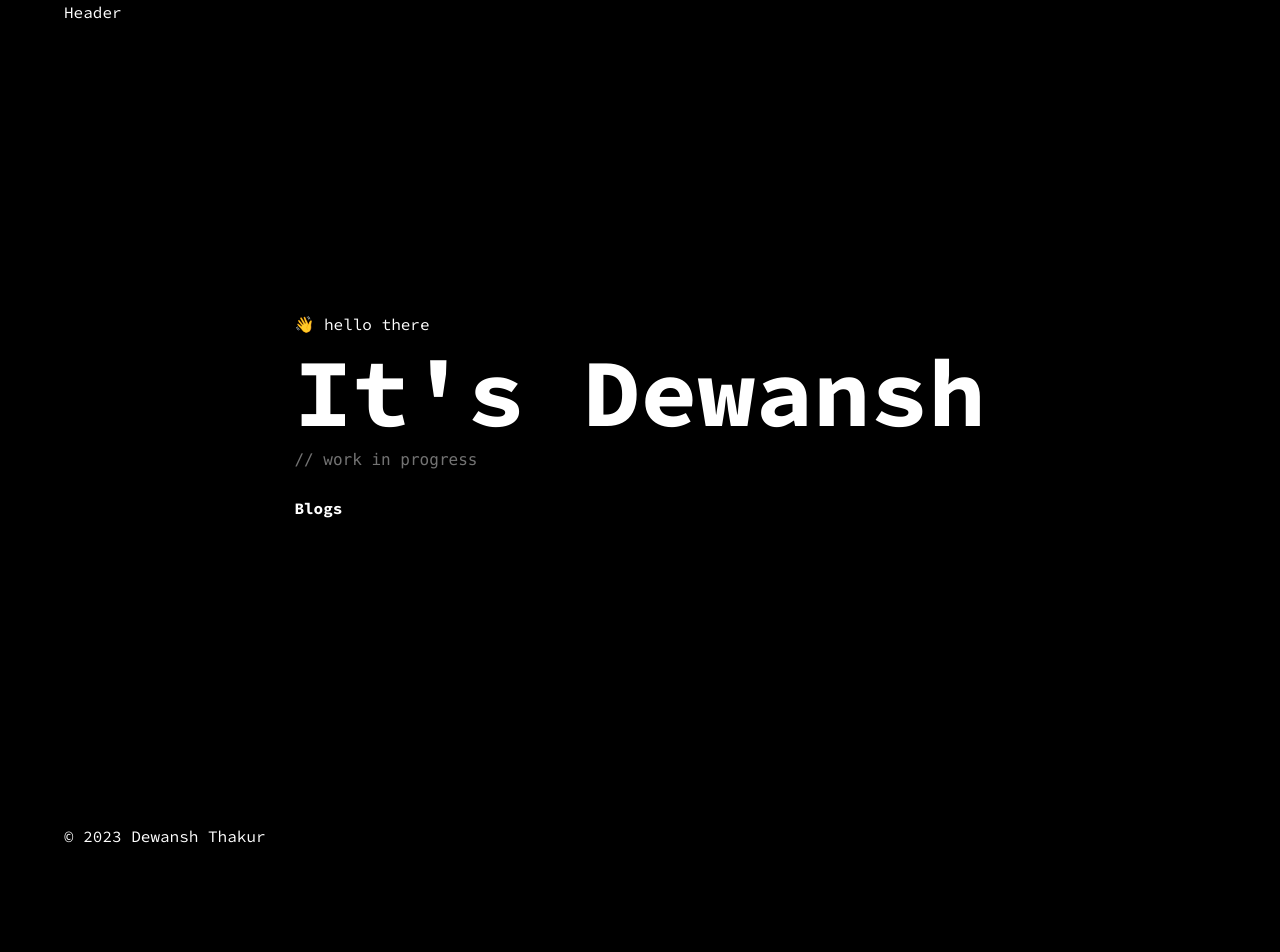
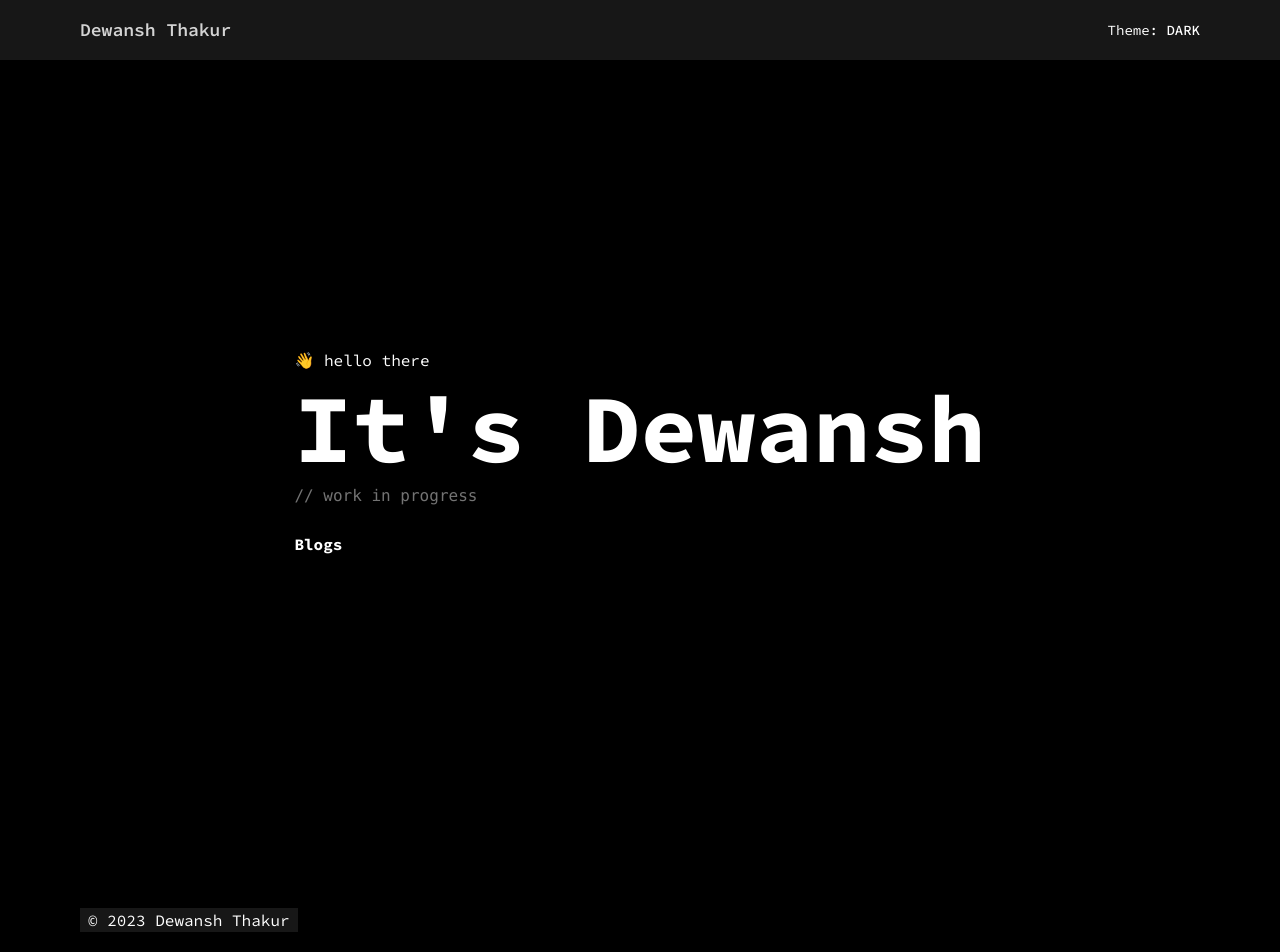
Before and after one commit to dewanshDT/p2.0, a Next.js app: page / in a window 1280 px wide. Shown: the top 952 px of the page. Before the commit the page ends 848 px from the top, so only its background shows below. Built offline with nearby package versions, Linux system fonts and the light colour scheme.

Commit message:
blog header footer

```diff
--- a/content/blog/how-to-use-typescript-with-express.mdx
+++ b/content/blog/how-to-use-typescript-with-express.mdx
@@ -1,12 +1,13 @@
 ---
 title: How to use TypeScript with Express
 published: "09-25-2023"
-description: Beginers guide to setup a express typescript directory
+description: Beginers guide to setup an express server with typescript
 tags:
   - TypeScript
   - javascript
   - express
 color: "#f01e65"
+banner: /images/typescript-express.png
 ---
 # Heading 1
 Zulip Terminal (zulip-term) is a TUI based Zulip’s client. It targets a niche group of users who like to work primarily from their terminal. For the summer, my goal would be to bring the Zulip Terminal’s experience closer to the web app. At least, to the extent where a user would not have to switch to the web app frequently. In addition to this, the aim would be to improve the code and test suite, test coverage and work on other issues that may come into the picture with the course of time.
--- a/src/app/blog/[slug]/page.tsx
+++ b/src/app/blog/[slug]/page.tsx
@@ -62,7 +62,7 @@ const Page: React.FC<Props> = ({ params }) => {
     getBlogFromSlug(slug)
 
   return (
-    <div className="max-w-6xl flex flex-col mx-6 pt-10 w-full">
+    <div className="max-w-6xl flex flex-col px-4 pt-4 md:pt-10 w-full">
       <div className="max-w-3xl dark:text-neutral-300 text-neutral-800">
         <div className="flex my-6 flex-col">
           <h1 className="sm:text-4xl text-3xl text-neutral-900 dark:text-neutral-100 font-bold mb-4">
--- a/src/app/blog/page.tsx
+++ b/src/app/blog/page.tsx
@@ -1,22 +1,36 @@
+import BlogCard from "@/components/blog/BlogCard"
 import { allBlogPosts } from "contentlayer/generated"
 import { Metadata } from "next"
 import Link from "next/link"
 import React from "react"
 
 export const metadata: Metadata = {
-  title: "Dewansh's Blogs",
+  title: "Dewansh's Blog",
   description: "Blogs written by Dewansh Thakur",
 }
 
 const page = () => {
   const blogs = allBlogPosts
   return (
-    <div className="flex flex-col mt-10 w-full max-w-6xl">
-      <div className="text-lg font-medium">blogs</div>
-      <div>
+    <div className="flex flex-col mt-10 w-full px-4 max-w-6xl">
+      <div className="text-xl font-bold text-neutral-400 dark:text-neutral-700 uppercase tracking-widest">
+        blogs
+      </div>
+      <div className="flex flex-col lg:grid grid-cols-2 h-full">
         {blogs.map((blog) => (
-          <div className="my-4" key={blog.slugAsParams}>
-            <Link href={blog.slug}>{blog.title}</Link>
+          <div
+            className="w-full my-4 flex flex-col justify-center items-center"
+            key={blog.slugAsParams}
+          >
+            <BlogCard blog={blog} />
+          </div>
+        ))}
+        {blogs.map((blog) => (
+          <div
+            className="w-full my-4 flex flex-col justify-center items-center"
+            key={blog.slugAsParams}
+          >
+            <BlogCard blog={blog} />
           </div>
         ))}
       </div>
--- a/src/components/Layout/Footer.tsx
+++ b/src/components/Layout/Footer.tsx
@@ -2,9 +2,11 @@ import React from "react"
 
 const Footer = () => {
   return (
-    <footer className="w-full flex flex-col items-center">
-      <div className="max-w-6xl w-full">
-        © {new Date().getFullYear()} Dewansh Thakur
+    <footer className="w-full flex mt-6 flex-col items-center">
+      <div className="max-w-6xl px-4 py-6 w-full flex justify-between items-center">
+        <div className="px-2 py3 dark:bg-neutral-900 bg-neutral-200">
+          © {new Date().getFullYear()} Dewansh Thakur
+        </div>
       </div>
     </footer>
   )
--- a/src/components/Layout/Header.tsx
+++ b/src/components/Layout/Header.tsx
@@ -1,13 +1,21 @@
 "use client"
 
 import { useTheme } from "@/hooks"
+import Link from "next/link"
 
 const Header = () => {
-  const { toggleTheme } = useTheme()
+  const { toggleTheme, theme } = useTheme()
   return (
-    <header className="w-full flex flex-col items-center">
-      <div className="max-w-6xl w-full">
-        <button onClick={() => toggleTheme()}>Header</button>
+    <header className="w-full z-10 flex sticky top-0 dark:bg-neutral-900 bg-neutral-100 flex-col items-center">
+      <div className="max-w-6xl p-4 w-full flex justify-between items-center">
+        <Link href="/">
+          <div className="text-lg text-neutral-700 dark:text-neutral-300 font-semibold">
+            Dewansh Thakur
+          </div>
+        </Link>
+        <button className="capitalize text-sm" onClick={() => toggleTheme()}>
+          Theme: <span className="font-medium uppercase">{theme}</span>
+        </button>
       </div>
     </header>
   )
--- /dev/null
+++ b/src/components/blog/BlogCard.tsx
@@ -0,0 +1,40 @@
+import { formatDate } from "@/lib/utils"
+import { BlogPost } from "contentlayer/generated"
+import Image from "next/image"
+import Link from "next/link"
+import React from "react"
+
+interface Props {
+  blog: BlogPost
+}
+
+const BlogCard: React.FC<Props> = ({ blog }) => {
+  return (
+    <Link href={blog.slug}>
+      <div className="flex flex-col max-w-md p-4">
+        <div className="text-sm text-neutral-700 dark:text-neutral-300 pb-2">
+          {formatDate(blog.published)}
+        </div>
+        <div className="flex border-dashed border-neutral-300 dark:border-neutral-800 border-2  mb-4 relative overflow-hidden w-full h-52">
+          {blog.banner && (
+            <Image
+              height={400}
+              width={800}
+              className="absolute top-1/2 left-1/2 -translate-x-1/2 -translate-y-1/2"
+              alt="blog banner"
+              src={blog.banner}
+            />
+          )}
+        </div>
+        <h4 className="text-lg mb-2 font-semibold text-neutral-800 dark:text-neutral-200">
+          {blog.title}
+        </h4>
+        <p className="text-neutral-600 line-clamp-2 dark:text-neutral-400">
+          {blog.description}
+        </p>
+      </div>
+    </Link>
+  )
+}
+
+export default BlogCard
```
Also changed, not shown: public/images/typescript-express.png (added).
